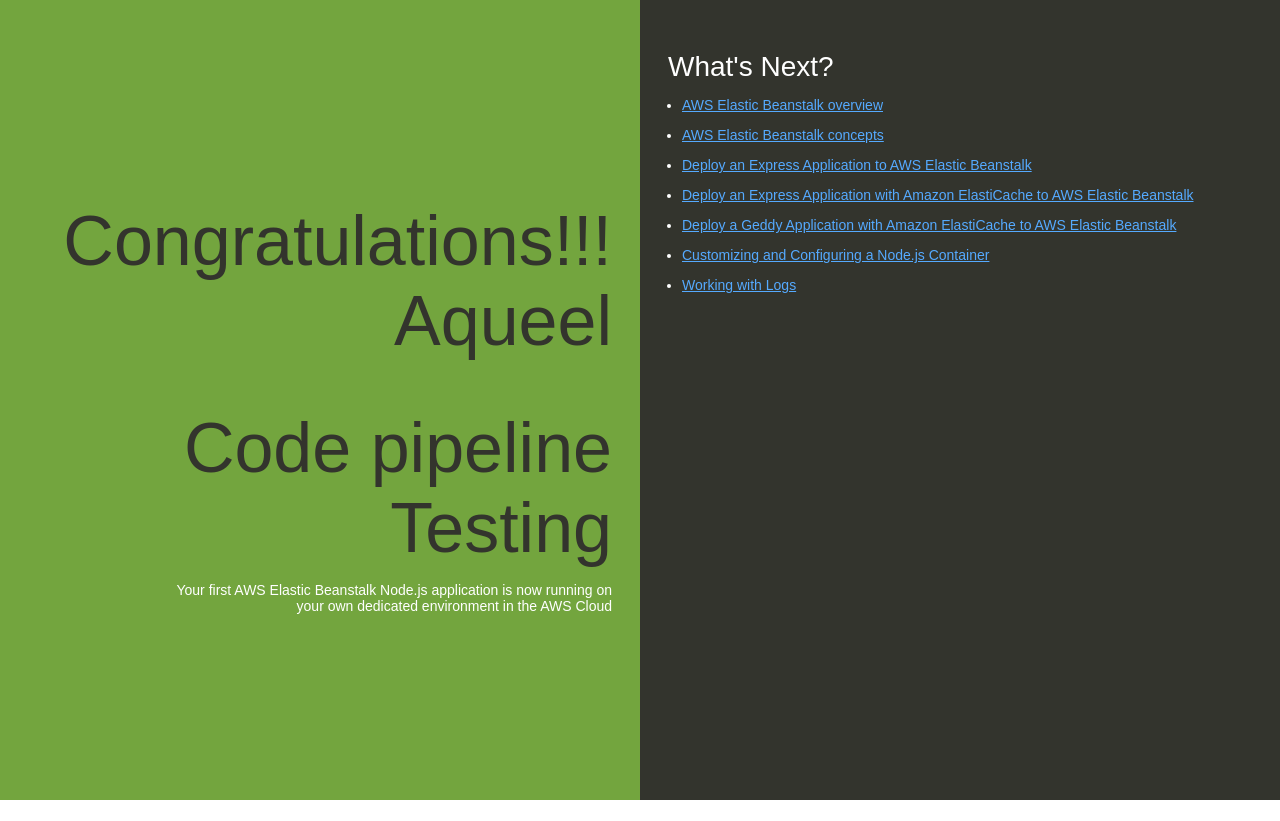
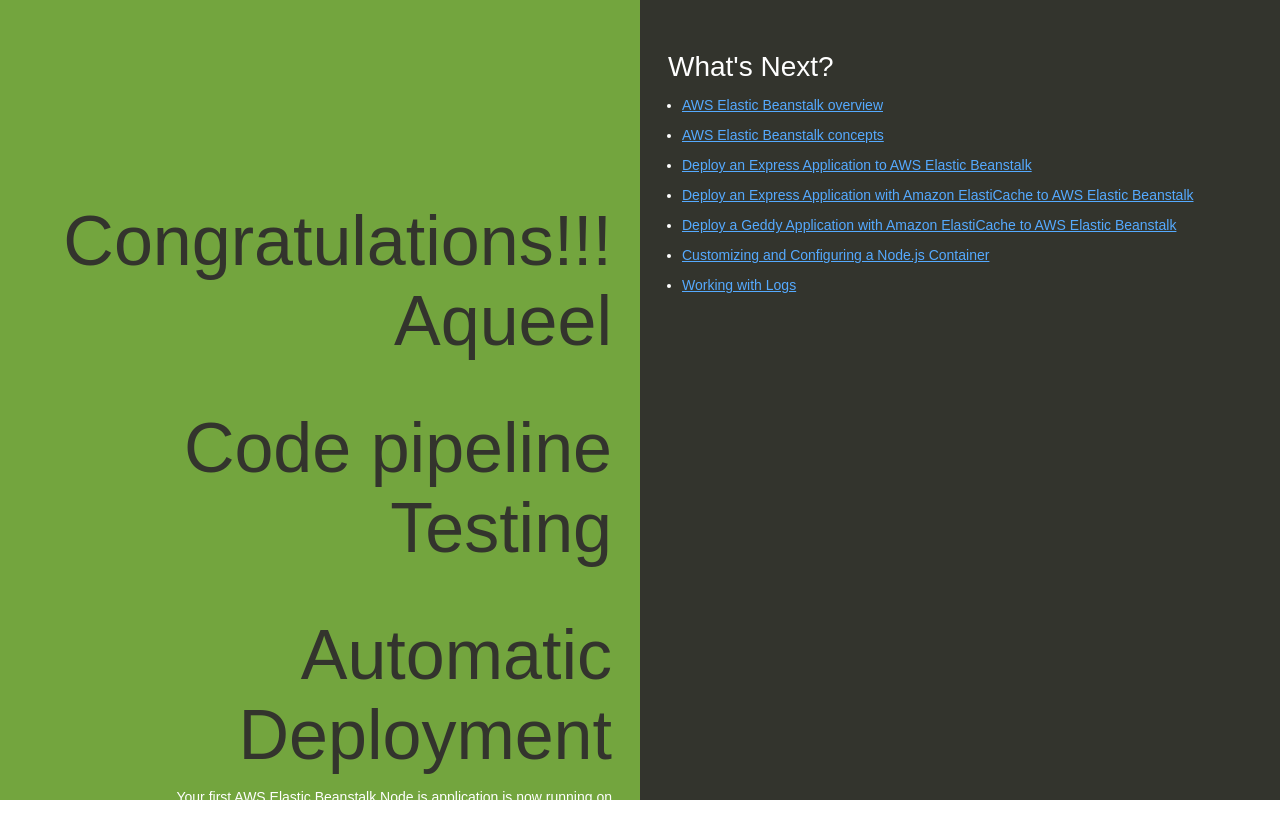
Before and after one commit to aqueelansari/democodepipeline, a website: page index.html in a window 1280 px wide. Before the commit the page ends 800 px from the top, so only its background shows below. Drawn offline with Linux system fonts and the light colour scheme.

Commit message:
automatic deploy

```diff
--- a/index.html
+++ b/index.html
@@ -76,6 +76,7 @@
     <div class="textColumn">
       <h1>Congratulations!!! Aqueel</h1>
 	  <h1>Code pipeline Testing</h1>
+	  <h1>Automatic Deployment</h1>
       <p>Your first AWS Elastic Beanstalk Node.js application is now running on your own dedicated environment in the AWS Cloud</p>
     </div>
     <div class="linksColumn">
```
